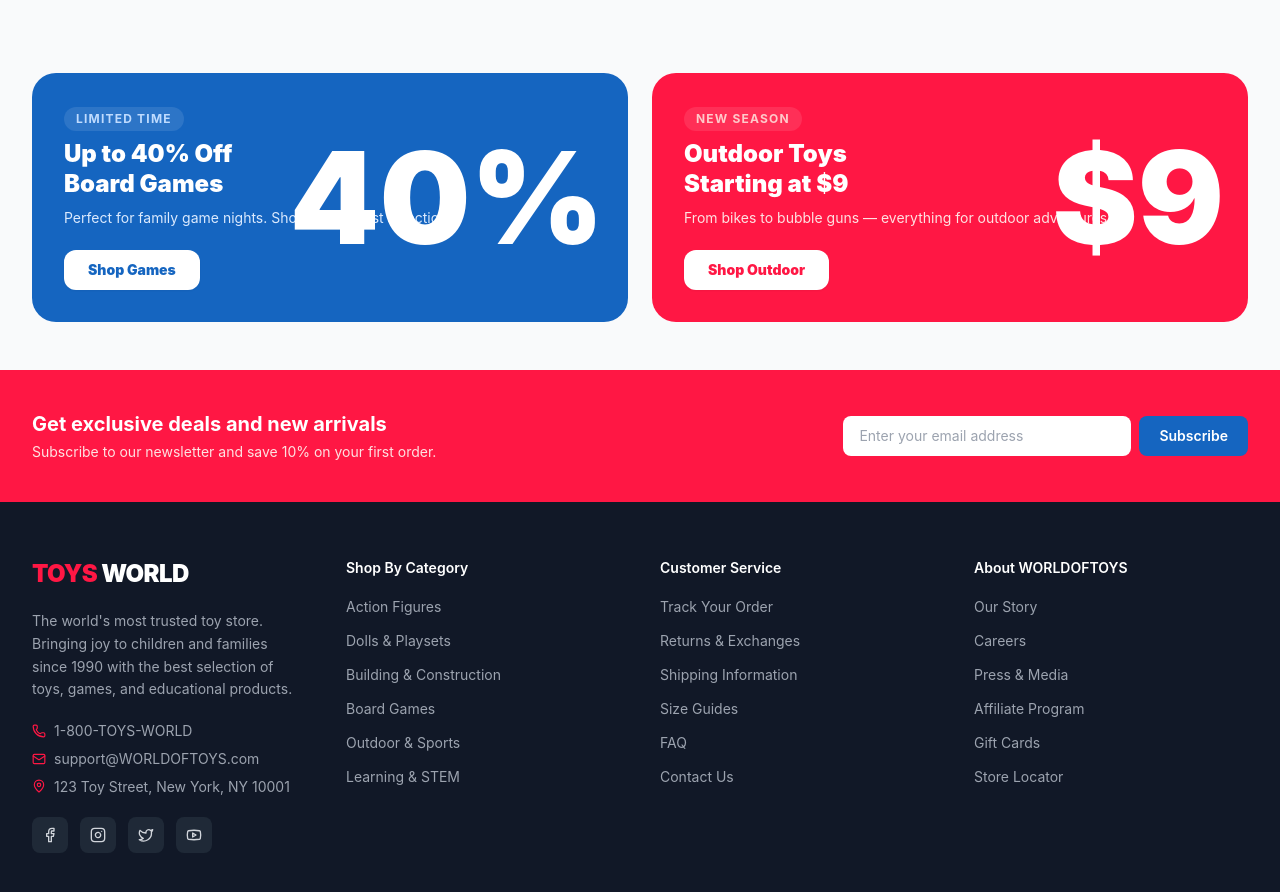
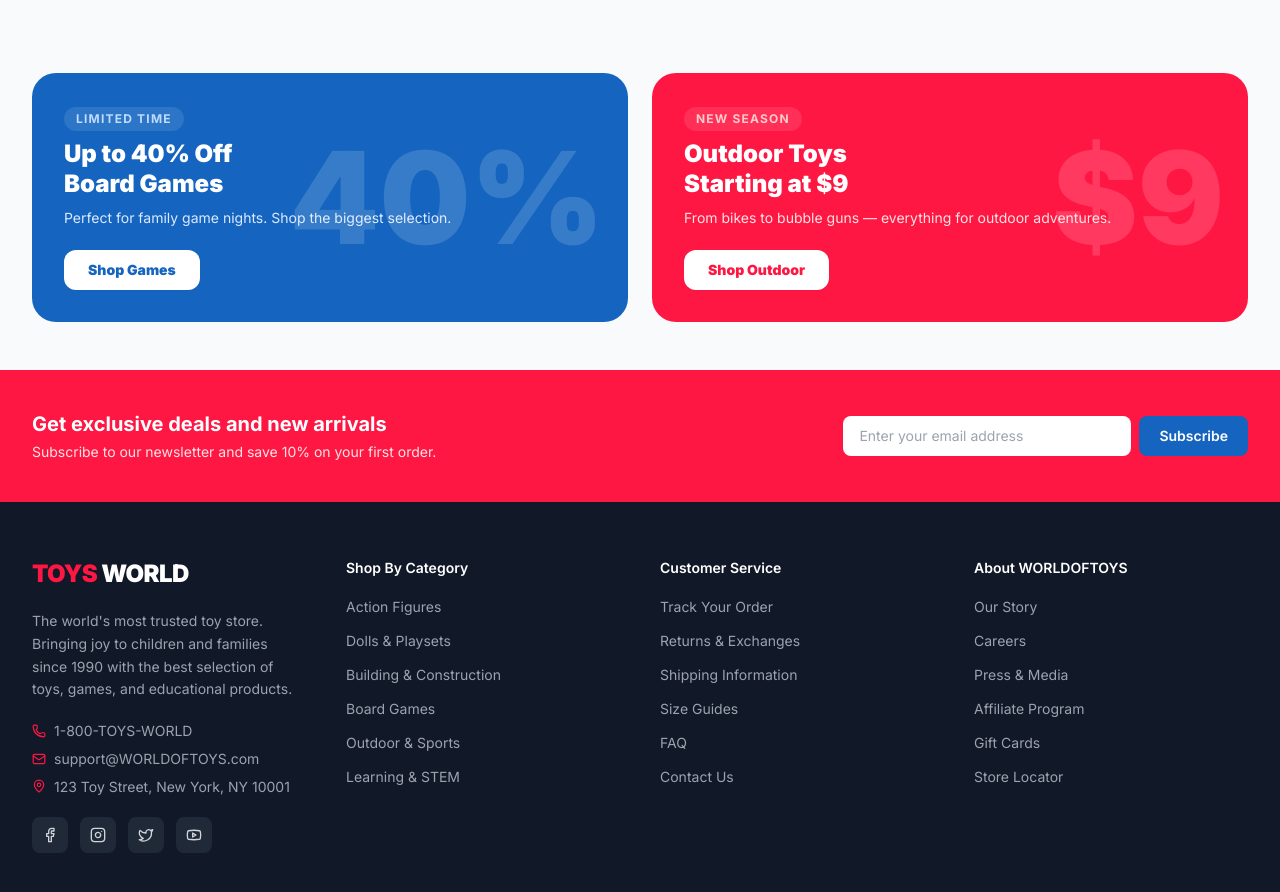
Before and after one commit to Peakrn05/toys007, a Next.js app: page / in a window 1280 px wide. Shown: the part 5020-5912 px from the top of the page. Built offline with nearby package versions, Linux system fonts and the light colour scheme.

Commit message:
40% banner

```diff
--- a/src/app/globals.css
+++ b/src/app/globals.css
@@ -1,8 +1,8 @@
+@import url("https://fonts.googleapis.com/css2?family=Inter:wght@400;500;600;700;800;900&display=swap");
+
 @tailwind base;
 @tailwind components;
 @tailwind utilities;
-
-@import url("https://fonts.googleapis.com/css2?family=Inter:wght@400;500;600;700;800;900&display=swap");
 
 *,
 *::before,
--- a/src/components/partials/Home/PromoBanner.tsx
+++ b/src/components/partials/Home/PromoBanner.tsx
@@ -25,7 +25,7 @@ export default function PromoBanner() {
             >
               Shop Games
             </Link>
-            <div className="absolute right-6 top-1/2 -translate-y-1/2 text-white/8 text-9xl font-black select-none pointer-events-none">
+            <div className="absolute right-6 top-1/2 -translate-y-1/2 text-white/15 text-9xl font-black select-none pointer-events-none">
               40%
             </div>
           </div>
@@ -49,7 +49,7 @@ export default function PromoBanner() {
             >
               Shop Outdoor
             </Link>
-            <div className="absolute right-6 top-1/2 -translate-y-1/2 text-white/8 text-9xl font-black select-none pointer-events-none">
+            <div className="absolute right-6 top-1/2 -translate-y-1/2 text-white/15 text-9xl font-black select-none pointer-events-none">
               $9
             </div>
           </div>
```
